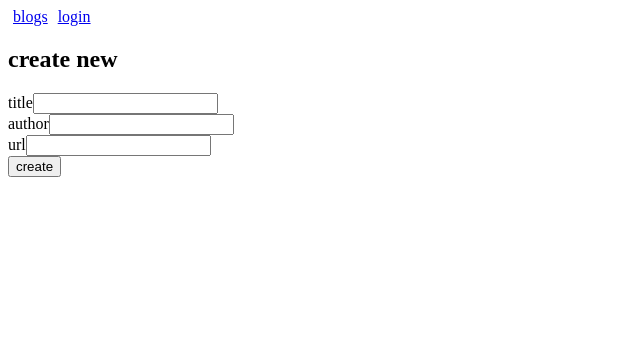
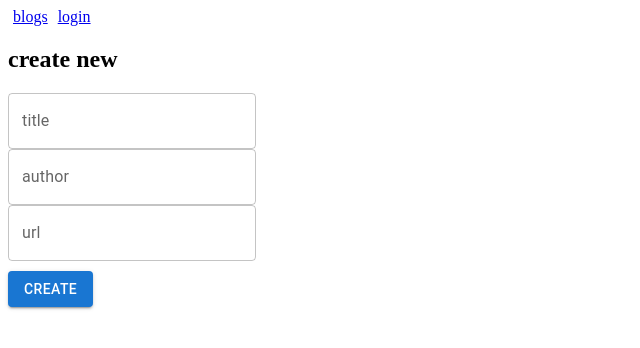
Before and after one commit to BitCSEC/fullstackopen-2026-2, a React (Vite) app in the folder part5/bloglist-frontend/: page /create in a window 1280 px wide. Shown: the top 348 px of the page, without its empty margins (0-640 px from the left). Built offline with nearby package versions, Linux system fonts and the light colour scheme; no server answers.

Commit message:
Completa ejercicio 5.29

```diff
--- a/part5/bloglist-frontend/package.json
+++ b/part5/bloglist-frontend/package.json
@@ -11,6 +11,9 @@
     "test": "vitest run"
   },
   "dependencies": {
+    "@emotion/react": "^11.14.0",
+    "@emotion/styled": "^11.14.1",
+    "@mui/material": "^9.5.0",
     "axios": "^1.9.0",
     "react": "^19.1.0",
     "react-dom": "^19.1.0",
@@ -29,6 +32,6 @@
     "vitest": "^5.0.5"
   },
   "allowScripts": {
-    "esbuild@0.25.9": true
+    "esbuild@0.25.12": true
   }
 }
--- a/part5/bloglist-frontend/src/components/CreateBlogForm.jsx
+++ b/part5/bloglist-frontend/src/components/CreateBlogForm.jsx
@@ -1,5 +1,7 @@
 import { useState } from 'react'
 import { useNavigate } from 'react-router-dom'
+
+import { TextField, Button } from '@mui/material'
 
 const CreateBlogForm = ({ createBlog }) => {
     const [title, setTitle] = useState('')
@@ -28,24 +30,29 @@ const CreateBlogForm = ({ createBlog }) => {
             <h2>create new</h2>
             <form onSubmit={addBlog}>
                 <div>
-                    <label>
-                        title
-                        <input type='text' value={title} onChange={({ target }) => setTitle(target.value)} />
-                    </label>
+                    <TextField
+                        label="title"
+                        value={title}
+                        onChange={({ target }) => setTitle(target.value)}
+                    />
                 </div>
                 <div>
-                    <label>
-                        author
-                        <input type='text' value={author} onChange={({ target }) => setAuthor(target.value)} />
-                    </label>
+                    <TextField
+                        label="author"
+                        value={author}
+                        onChange={({ target }) => setAuthor(target.value)}
+                    />
                 </div>
                 <div>
-                    <label>
-                        url
-                        <input type='text' value={url} onChange={({ target }) => setUrl(target.value)} />
-                    </label>
+                    <TextField
+                        label="url"
+                        value={url}
+                        onChange={({ target }) => setUrl(target.value)}
+                    />
                 </div>
-                <button type='submit'>create</button>
+                <div>
+                    <Button type='submit' variant='contained' style={{ marginTop: 10 }}>create</Button>
+                </div>
             </form>
         </div>
     )
--- a/part5/bloglist-frontend/src/components/LoginForm.jsx
+++ b/part5/bloglist-frontend/src/components/LoginForm.jsx
@@ -1,3 +1,5 @@
+import { TextField, Button } from '@mui/material'
+
 const LoginForm = ({ username, password, handlers }) => {
     const [handleLogin, setUsername, setPassword] = handlers
     return (
@@ -5,18 +7,23 @@ const LoginForm = ({ username, password, handlers }) => {
             <h2>log in to application</h2>
             <form onSubmit={handleLogin}>
                 <div>
-                    <label>
-                        username
-                        <input type='text' value={username} onChange={({ target }) => setUsername(target.value)} />
-                    </label>
+                    <TextField
+                        label='username'
+                        value={username}
+                        onChange={({ target }) => setUsername(target.value)}
+                    />
                 </div>
                 <div>
-                    <label>
-                        password
-                        <input type='password' value={password} onChange={({ target }) => setPassword(target.value)} />
-                    </label>
+                    <TextField
+                        label='password'
+                        type='password'
+                        value={password}
+                        onChange={({ target }) => setPassword(target.value)}
+                    />
                 </div>
-                <button type='submit'>login</button>
+                <div>
+                    <Button type='submit' variant='contained' style={{ marginTop: 10 }}>login</Button>
+                </div>
             </form>
         </div>
     )
```
Also changed, not shown: 1 other file (tests, documents, lock files or other folders).
